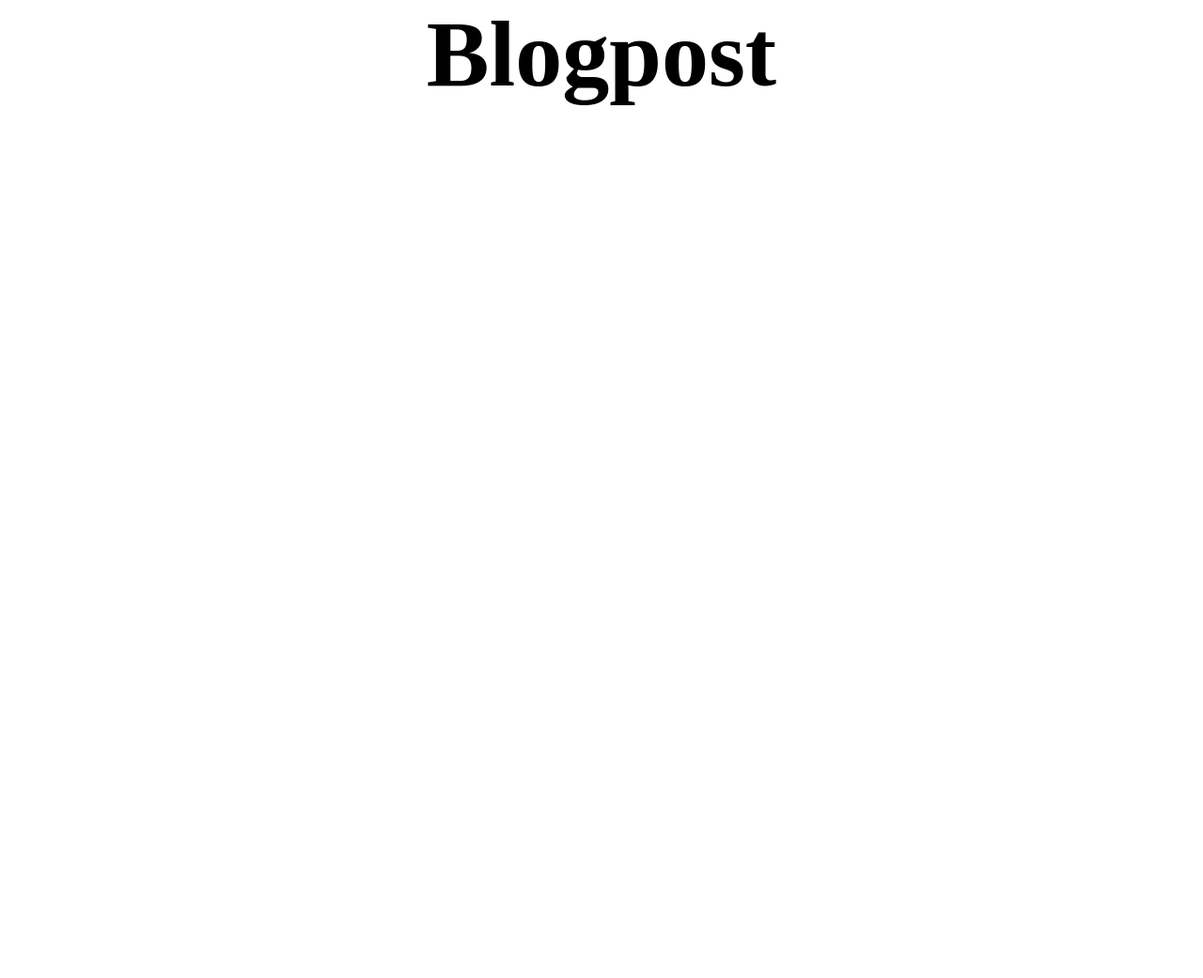
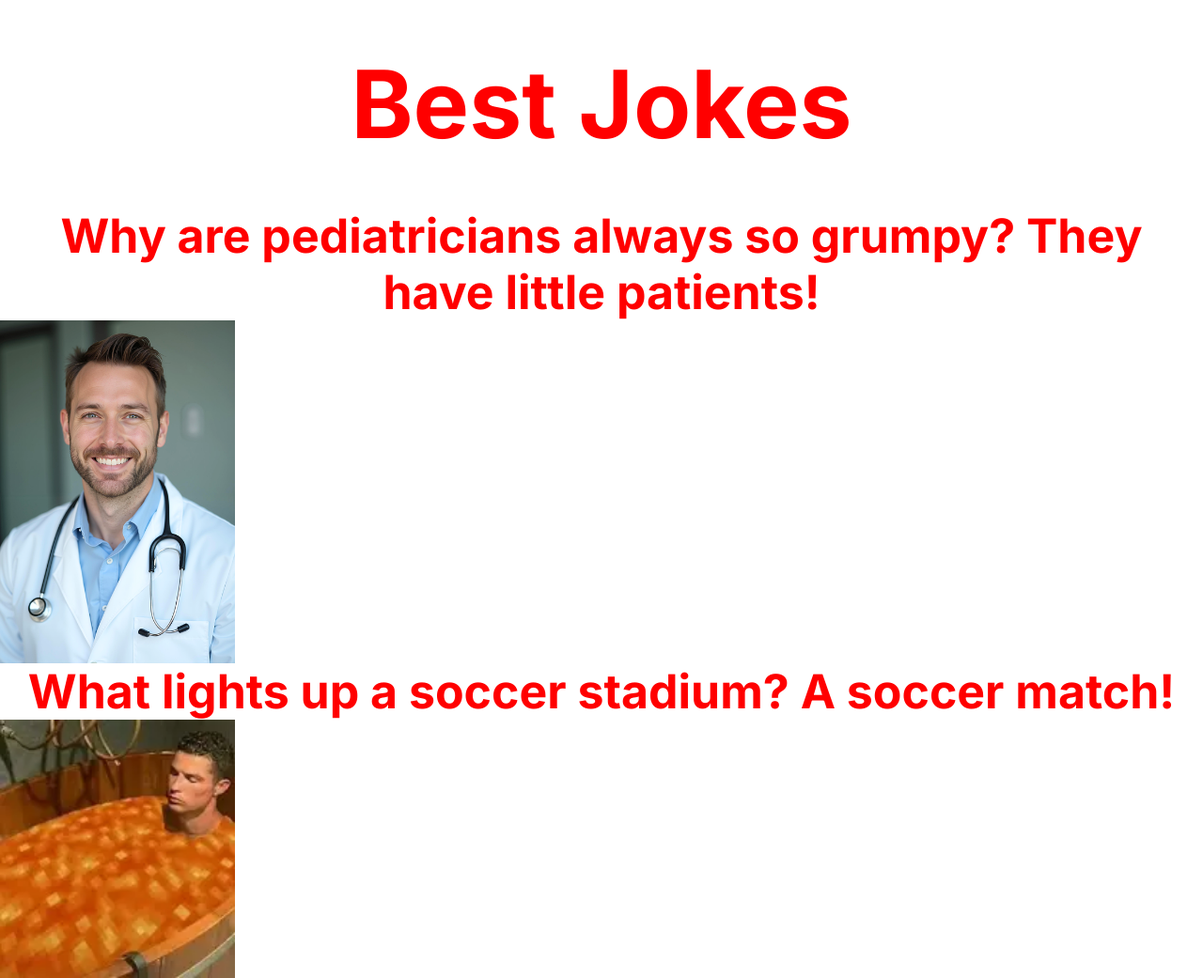
Before and after one commit to staten-island-tech/css-blogposts-rayrayrayrayray5, a plain HTML site: page index.html in a window 1280 px wide. Shown: the whole page at 94% size. Before the commit the page ends 800 px from the top, so only its background shows below. Drawn offline with Linux system fonts and the light colour scheme.

Commit message:
bsdgsdssb

```diff
--- a/app.css
+++ b/app.css
@@ -5,9 +5,29 @@ body,
   padding: 0;
   margin: 0;
   box-sizing: border-box;
+  font-family: "Inter", sans-serif;
+  font-optical-sizing: auto;
+  font-weight: <weight>;
+  font-style: normal;
 }
 
-h1{
-    font-size: 100px;
-    text-align: center;
+
+body {
+  background-color: rgb(255, 255, 255);
+  color: rgb(255, 0, 0);
 }
+
+h1 {
+  font-size: 100px;
+  text-align: center;
+  margin: 50px
+
+}
+
+h2 {
+  font-size: 50px;
+  text-align: center;
+}
+.imgs{
+  width: 250
+}
--- a/index.html
+++ b/index.html
@@ -1,10 +1,20 @@
 <html lang="en">
 <link rel="stylesheet" href="app.css">
+<link rel="preconnect" href="https://fonts.googleapis.com">
+<link rel="preconnect" href="https://fonts.gstatic.com" crossorigin>
+<link href="https://fonts.googleapis.com/css2?family=Inter:ital,opsz,wght@0,14..32,100..900;1,14..32,100..900&display=swap" rel="stylesheet">
 <head>
   <meta charset="UTF-8" />
   <meta name="viewport" content="width=device-width, initial-scale=1.0" />
-    <title>Best Blogpost</title>
+  <title>Joke Blogpost</title>
 </head>
+
 <body>
-    <h1>Blogpost</h1>
-    <h2></h2>
+  <h1>Best Jokes</h1>
+  <h2>Why are pediatricians always so grumpy? They have little patients!</h2>
+  <div>
+    <img id="doc" class="imgs" src="doctor.png" alt="A Doctor">
+  </div>
+  <h2>What lights up a soccer stadium? A soccer match!</h2>
+  <img src="lava.webp" id="ronaldo" class="imgs" alt="Cristiano Ronaldo">
+</body>
```
Also changed, not shown: doctor.png (added), lava.webp (added). Lines whose indentation alone changed are shown as unchanged.
